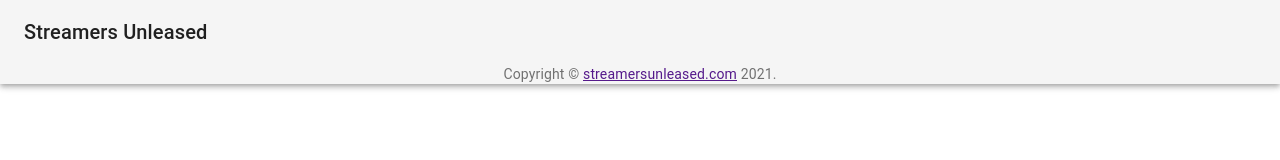
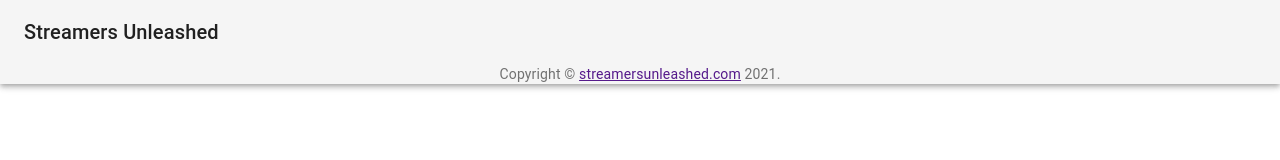
Before and after one commit to GeekyLumberjack/streamersunleashed, a React (Create React App) app: page / in a window 1280 px wide. Shown: the top 160 px of the page. Built offline with nearby package versions, Linux system fonts and the light colour scheme; what aws-amplify, client-oauth2 would draw is missing.

Commit message:
fixing spelling errors

```diff
--- a/src/App.js
+++ b/src/App.js
@@ -11,7 +11,7 @@
       <Typography variant="body2" color="textSecondary" align="center">
         {'Copyright © '}
         <Link color="inherit" href="https://material-ui.com/">
-          streamersunleased.com
+          streamersunleashed.com
         </Link>{' '}
         {new Date().getFullYear()}
         {'.'}
@@ -26,7 +26,7 @@
     <AppBar position="absolute" color="default" className={{position: 'relative',}}>
             <Toolbar>
             <Typography variant="h6" color="inherit" noWrap>
-                Streamers Unleased
+                Streamers Unleashed
             </Typography>
             </Toolbar>
             <Routes/>
```
